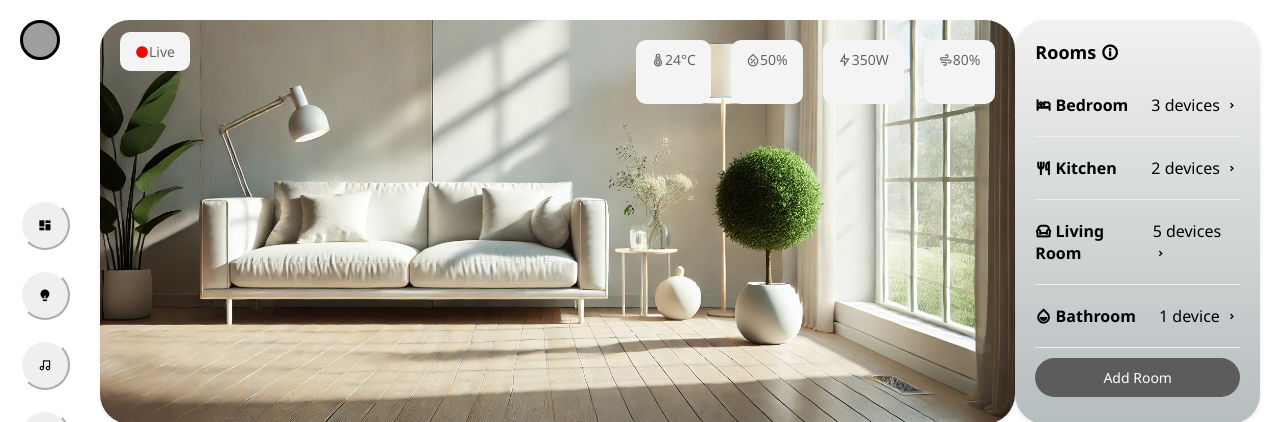
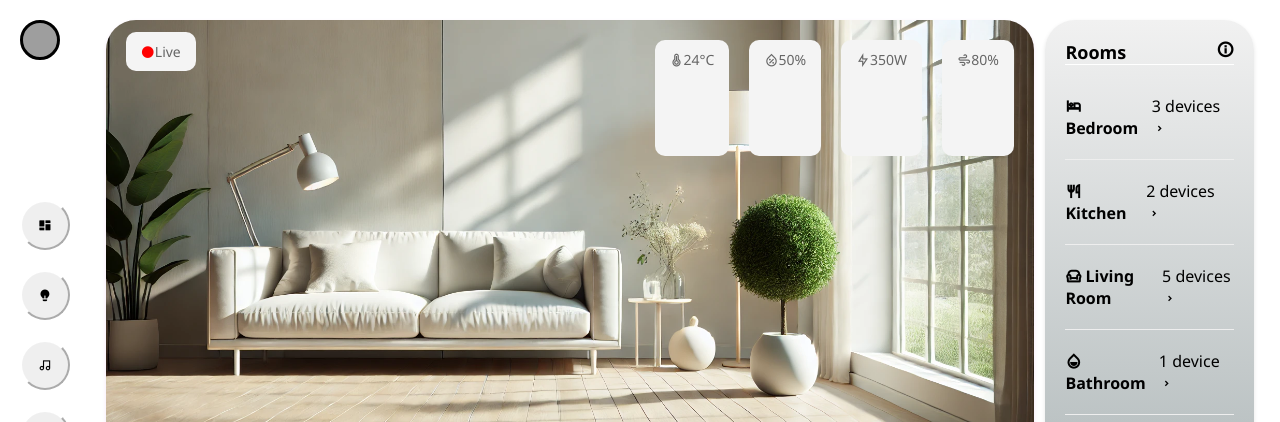
Before and after one commit to andromeda240/andromeda_240, a plain HTML site: page index.html in a window 1280 px wide. Shown: the top 422 px of the page. Drawn offline with nearby package versions, Linux system fonts and the light colour scheme; grey boxes are pictures that could not be loaded.

Commit message:
Update styles.css

```diff
--- a/styles.css
+++ b/styles.css
@@ -3,8 +3,8 @@
     margin: 0;
     padding: 0;
     box-sizing: border-box;
+    user-select: none;
     font-family: "Segoe UI", Tahoma, Geneva, Verdana, sans-serif;
-    user-select: none;
 }
 
 html,body{
@@ -128,6 +128,7 @@ html,body{
 }
 /* Room List Section */
 .room-list {
+  width: 18%;
   background-image: linear-gradient(rgb(241, 241, 241), rgb(181, 189, 190));
     border-radius: 30px;
     padding: 20px;
@@ -137,6 +138,9 @@ html,body{
 .room-list h2 {
     margin-top: 0;
     font-size: 18px;
+    display: flex;
+    justify-content: space-between;
+    border-bottom: 1px solid white;
 }
 
 .room-list ul {
@@ -155,8 +159,10 @@ html,body{
     border-bottom: 1px solid #eee;
 }
 
-.room-list ul li h6 {
-    color: #888;
+
+.room-list ul li:hover {
+  background-color: #aaa6a6;
+  border-radius: 20px;
 }
 
 .room-list button {
```
